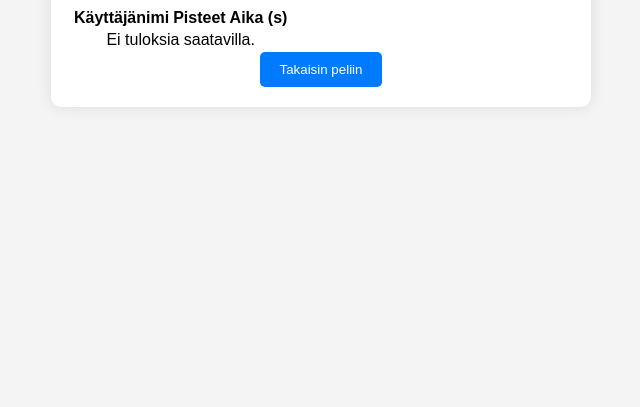
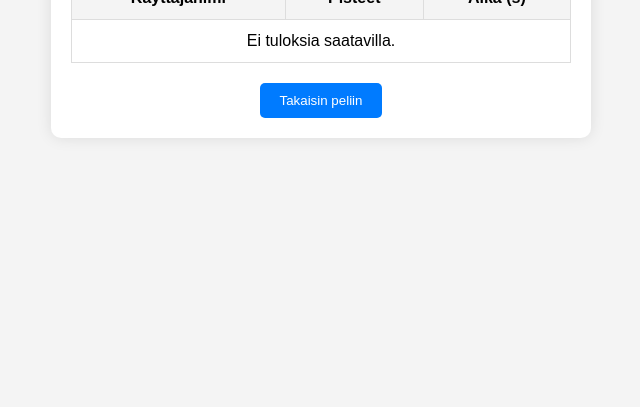
Before and after one commit to keudaope/JSProjekteja, a plain HTML site: page P52_Trivial_Pursuit/results.html in a window 1280 px wide. Shown: the part 393-800 px from the top of the page, without its empty margins (319-959 px from the left). Drawn offline with Linux system fonts and the light colour scheme.

Commit message:
uusi Trivial Pursuit -peli, korjaukset

```diff
--- a/P52_Trivial_Pursuit/style.css
+++ b/P52_Trivial_Pursuit/style.css
@@ -1,3 +1,4 @@
+/* Perustyylit kehoa varten */
 body {
     font-family: Arial, sans-serif;
     background-color: #f4f4f4;
@@ -9,6 +10,7 @@ body {
     height: 100vh;
 }
 
+/* Yleinen kontti, joka käytetään pelissä ja tulostaulussa */
 .container {
     background-color: white;
     padding: 20px;
@@ -18,6 +20,7 @@ body {
     text-align: center;
 }
 
+/* Pelin kysymykset ja vastausvaihtoehdot */
 #question-container h2 {
     margin-bottom: 20px;
 }
@@ -26,6 +29,7 @@ body {
     margin-bottom: 20px;
 }
 
+/* Vastausvaihtoehtojen painikkeet */
 .option-btn {
     display: block;
     background-color: #e0e0e0;
@@ -50,10 +54,12 @@ body {
     background-color: red;
 }
 
+/* Piilotetaan elementit tarvittaessa */
 .hide {
     display: none;
 }
 
+/* Yleiset painikkeet, joita käytetään esim. Seuraava kysymys ja Takaisin peliin */
 .btn {
     background-color: #007bff;
     color: white;
@@ -61,8 +67,34 @@ body {
     padding: 10px 20px;
     border-radius: 5px;
     cursor: pointer;
+    margin-top: 20px;
 }
 
 .btn:hover {
     background-color: #0056b3;
 }
+
+/* Taulukon tyylit tulostaululle */
+table {
+    width: 100%;
+    margin: 0 auto;
+    border-collapse: collapse;
+}
+
+th, td {
+    padding: 12px;
+    border: 1px solid #ddd;
+}
+
+th {
+    background-color: #f4f4f4;
+}
+
+tbody tr:nth-child(even) {
+    background-color: #f9f9f9;
+}
+
+/* Lisätään tilaa "Takaisin peliin" painikkeen ympärille */
+#back-btn {
+    margin-top: 20px;
+}
```
